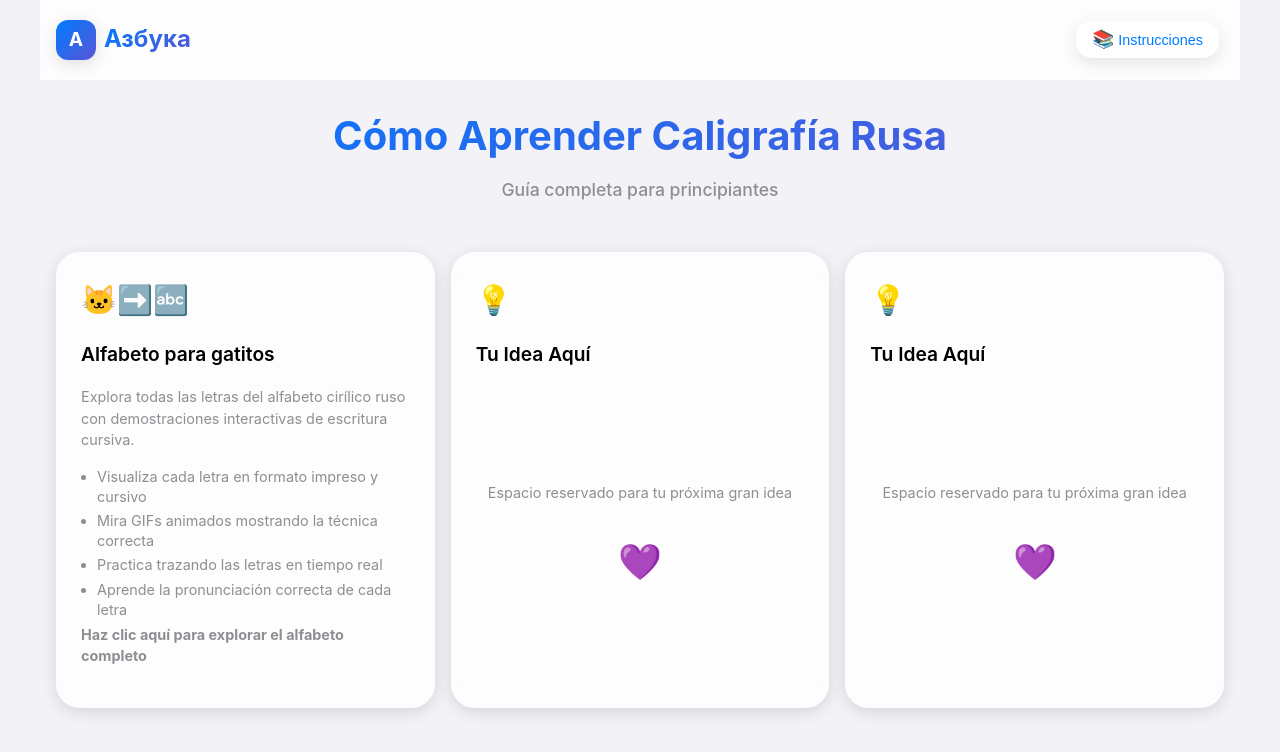
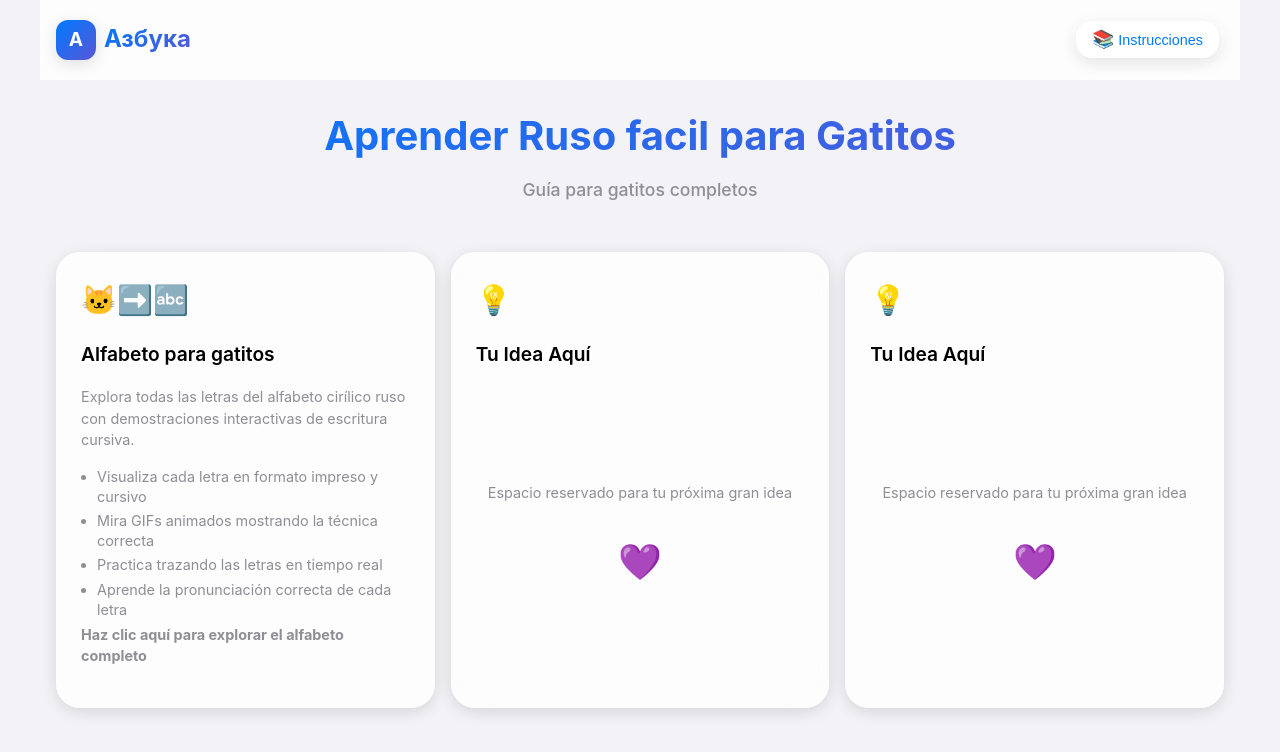
Before and after one commit to impulsivethinker/azbuka, a plain HTML site: page index.html in a window 1280 px wide. Drawn offline with Linux system fonts and the light colour scheme.

Commit message:
Update index.html

```diff
--- a/index.html
+++ b/index.html
@@ -34,8 +34,8 @@
             <!-- Instructions Section -->
             <section id="instructions" class="section active">
                 <div class="section-header">
-                    <h1 class="section-title">Cómo Aprender Caligrafía Rusa</h1>
-                    <div class="section-subtitle">Guía completa para principiantes</div>
+                    <h1 class="section-title">Aprender Ruso facil para Gatitos</h1>
+                    <div class="section-subtitle">Guía para gatitos completos</div>
                 </div>
 
                 <div class="instructions-grid">
@@ -163,4 +163,5 @@
     <script src="js/navigation.js"></script>
     <script src="js/app.js"></script>
 </body>
+
 </html>
```
